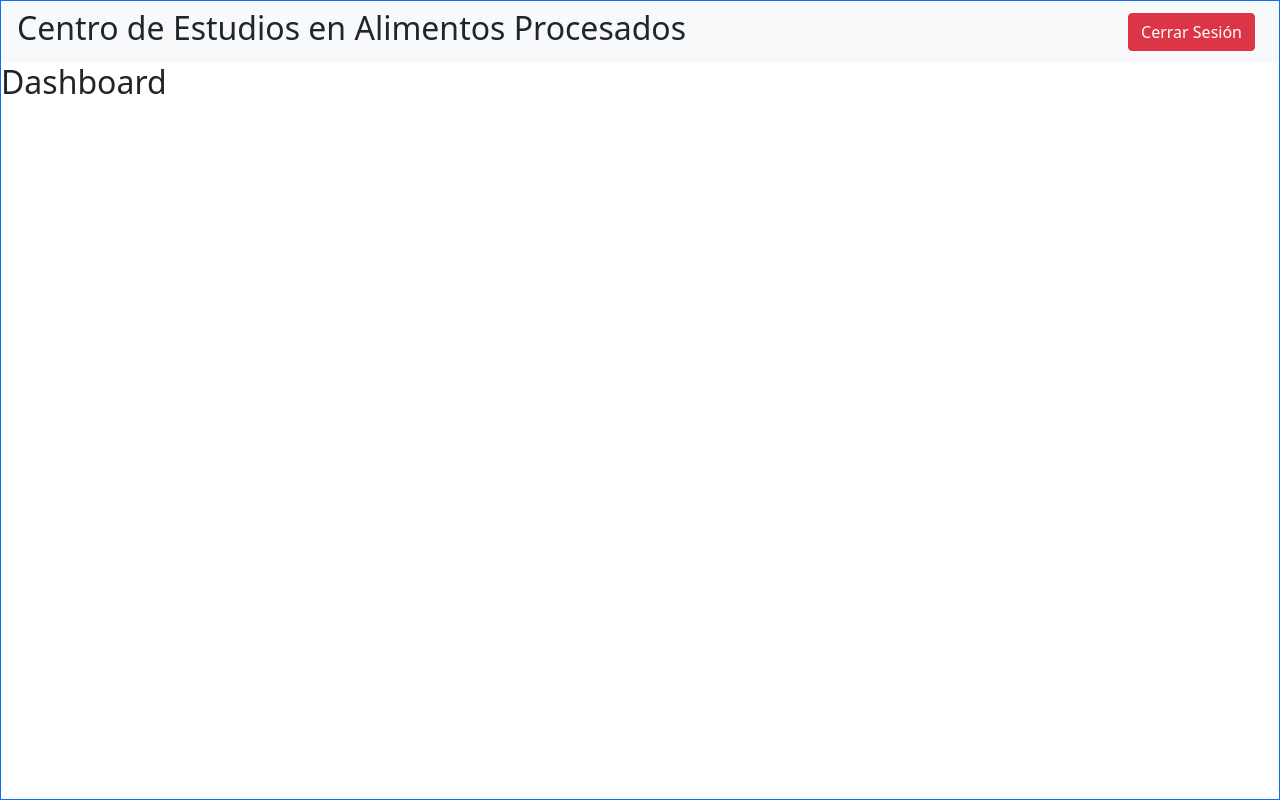
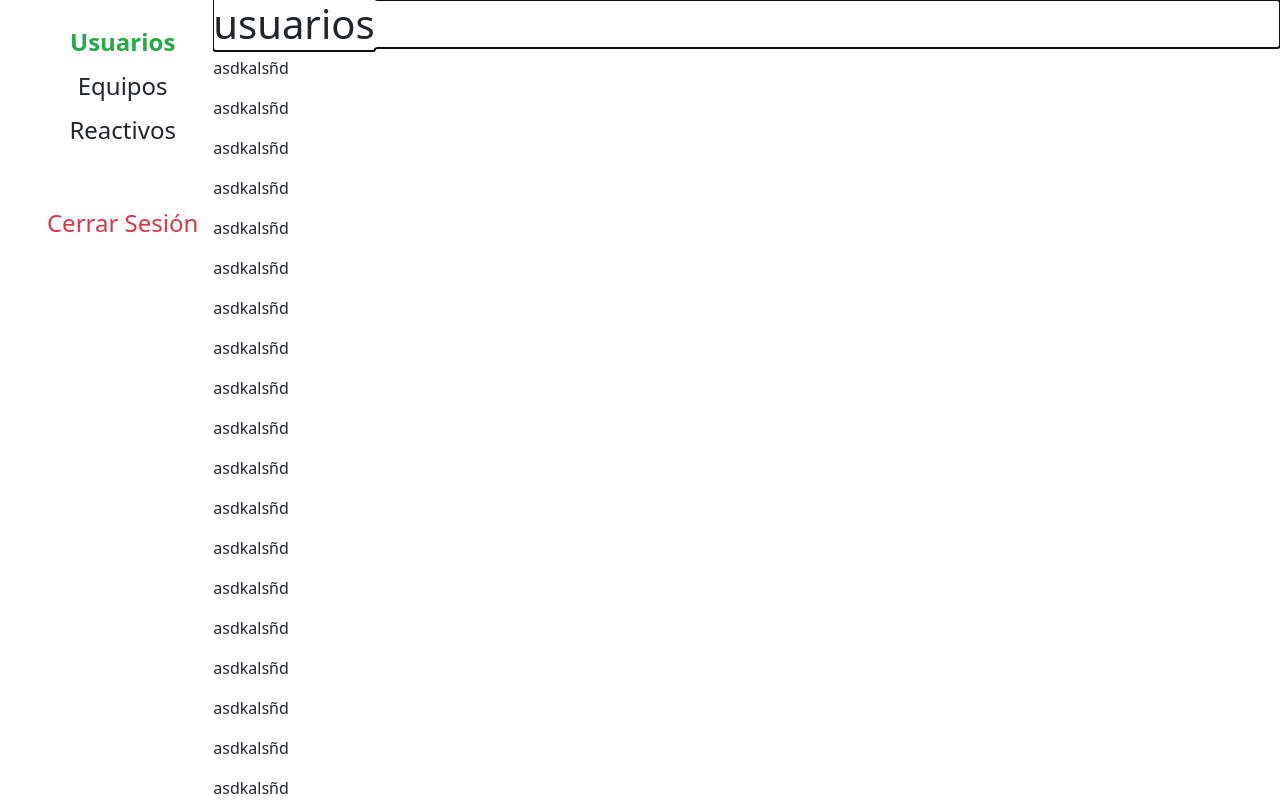
Before and after one commit to ClaudioGuevaraDev/CEAP, a Svelte app in the folder frontend/: page /dashboard in a window 1280 px wide. Built offline with nearby package versions, Linux system fonts and the light colour scheme.

Commit message:
sacamos el navbar. Estructura del dashboard avanzada

```diff
--- a/frontend/src/App.svelte
+++ b/frontend/src/App.svelte
@@ -13,19 +13,8 @@
 </script>
 
 <Router>
-  <main class="wrapper border border-primary">
-    <Navbar />
-
+  <main class="wrapper">
     <Route path="/" component={Home} />
-    <Route path="/dashboard" component={Dashboard
-    } />
+    <Route path="/dashboard" component={Dashboard} />
   </main>
 </Router>
-
-<style>
-  .wrapper {
-    width: 100%;
-    height: 100%;
-    min-height: 100vh;
-  }
-</style>
--- a/frontend/src/components/Navbar.svelte
+++ /dev/null
@@ -1,27 +0,0 @@
-<script>
-    import { Link } from "svelte-navigator"
-</script>
-
-<nav class="navbar navbar-expand-lg navbar-light bg-light p-1">
-  <div class="container-fluid">
-    <span class="h2">Centro de Estudios en Alimentos Procesados</span>
-    <button
-      class="navbar-toggler"
-      type="button"
-      data-bs-toggle="collapse"
-      data-bs-target="#navbarNavAltMarkup"
-      aria-controls="navbarNavAltMarkup"
-      aria-expanded="false"
-      aria-label="Toggle navigation"
-    >
-      <span class="navbar-toggler-icon" />
-    </button>
-    <div class="collapse navbar-collapse" id="navbarNavAltMarkup">
-      <div class="navbar-nav ms-auto">
-        <Link to="/" class="nav-link">
-            <button class="btn btn-danger">Cerrar Sesión</button>
-        </Link>
-      </div>
-    </div>
-  </div>
-</nav>
--- /dev/null
+++ b/frontend/src/components/Sidebar.svelte
@@ -0,0 +1,66 @@
+<script>
+  import { useNavigate } from "svelte-navigator";
+
+  export let section, handleSection;
+
+  const navigate = useNavigate();
+
+  const logout = () => {
+    navigate("/");
+  };
+</script>
+
+<ul class="d-flex flex-column justify-content-center align-items-center mt-4">
+  <li
+    class={section === "usuarios" ? "selected-item" : "item"}
+    on:click={() => handleSection("usuarios")}
+  >
+    Usuarios
+  </li>
+  <li
+    class={section === "equipos" ? "selected-item mt-2" : "item mt-2"}
+    on:click={() => handleSection("equipos")}
+  >
+    Equipos
+  </li>
+  <li
+    class={section === "reactivos" ? "selected-item mt-2" : "item mt-2"}
+    on:click={() => handleSection("reactivos")}
+  >
+    Reactivos
+  </li>
+  <hr class="solid" />
+  <li class="logout-item text-danger mt-4" on:click={logout}>Cerrar Sesión</li>
+</ul>
+
+<style>
+  .item {
+    list-style: none;
+    font-size: 1.5rem;
+    cursor: pointer;
+  }
+
+  .selected-item {
+    list-style: none;
+    font-size: 1.5rem;
+    cursor: pointer;
+    font-weight: bold;
+    color: #28a745;
+  }
+
+  .logout-item {
+    list-style: none;
+    font-size: 1.5rem;
+    cursor: pointer;
+    font-weight: 500;
+  }
+
+  .logout-item:hover {
+    font-weight: bold;
+  }
+
+  .item:hover {
+    font-weight: bold;
+    color: #28a745;
+  }
+</style>
--- a/frontend/src/screens/Dashboard.svelte
+++ b/frontend/src/screens/Dashboard.svelte
@@ -1 +1,88 @@
-<p class="h2">Dashboard</p>
+<script>
+  import Sidebar from "../components/Sidebar.svelte";
+
+  let section = "usuarios";
+
+  function handleSection(newSection) {
+    section = newSection;
+  }
+</script>
+
+<div class="d-flex">
+  <div class="columns col-md-2 overflow-auto">
+    <Sidebar {section} {handleSection} />
+  </div>
+  <div class="columns col-md-10 overflow-auto">
+    <h1>{section}</h1>
+    <p>asdkalsñd</p>
+    <p>asdkalsñd</p>
+    <p>asdkalsñd</p>
+    <p>asdkalsñd</p>
+    <p>asdkalsñd</p>
+    <p>asdkalsñd</p>
+    <p>asdkalsñd</p>
+
+    <p>asdkalsñd</p>
+    <p>asdkalsñd</p>
+    <p>asdkalsñd</p>
+    <p>asdkalsñd</p>
+    <p>asdkalsñd</p>
+
+    <p>asdkalsñd</p>
+    <p>asdkalsñd</p>
+    <p>asdkalsñd</p>
+    <p>asdkalsñd</p>
+
+    <p>asdkalsñd</p>
+    <p>asdkalsñd</p>
+    <p>asdkalsñd</p>
+    <p>asdkalsñd</p>
+    <p>asdkalsñd</p>
+    <p>asdkalsñd</p>
+
+    <p>asdkalsñd</p>
+
+    <p>asdkalsñd</p>
+    <p>asdkalsñd</p>
+    <p>asdkalsñd</p>
+    <p>asdkalsñd</p>
+    <p>asdkalsñd</p>
+    <p>asdkalsñd</p>
+    <p>asdkalsñd</p>
+
+    <p>asdkalsñd</p>
+    <p>asdkalsñd</p>
+    <p>asdkalsñd</p>
+    <p>asdkalsñd</p>
+    <p>asdkalsñd</p>
+    <p>asdkalsñd</p>
+
+    <p>asdkalsñd</p>
+    <p>asdkalsñd</p>
+    <p>asdkalsñd</p>
+    <p>asdkalsñd</p>
+    <p>asdkalsñd</p>
+    <p>asdkalsñd</p>
+    <p>asdkalsñd</p>
+    <p>asdkalsñd</p>
+    <p>asdkalsñd</p>
+    <p>asdkalsñd</p>
+    <p>asdkalsñd</p>
+    <p>asdkalsñd</p>
+    <p>asdkalsñd</p>
+    <p>asdkalsñd</p>
+    <p>asdkalsñd</p>
+    <p>asdkalsñd</p>
+    <p>asdkalsñd</p>
+    <p>asdkalsñd</p>
+    <p>asdkalsñd</p>
+    <p>asdkalsñd</p>
+    <p>asdkalsñd</p>
+  </div>
+</div>
+
+<style>
+  .columns {
+    max-height: 100vh;
+  }
+</style>
--- a/frontend/src/screens/Home.svelte
+++ b/frontend/src/screens/Home.svelte
@@ -5,13 +5,13 @@
 
   let authSection = true; // true = login false = register
 
-  function handleSection() {
+  function handleAuthSection() {
     authSection = !authSection;
   }
 </script>
 
 <div
-  class="container p-4 d-flex justify-content-center align-items-center flex-column"
+  class="container p-4 d-flex justify-content-start align-items-center flex-column"
 >
   <span class="h2 text-center text-success"
     >Bievenido al sistema de adminsitración del CEAP
@@ -66,7 +66,7 @@
         </div>
       {/if}
       <div class="mb-3">
-        <p class="consult text-center" on:click={handleSection}>
+        <p class="consult text-center" on:click={handleAuthSection}>
           {#if authSection}
             ¿No tienes una cuenta creada?
           {:else}
```
